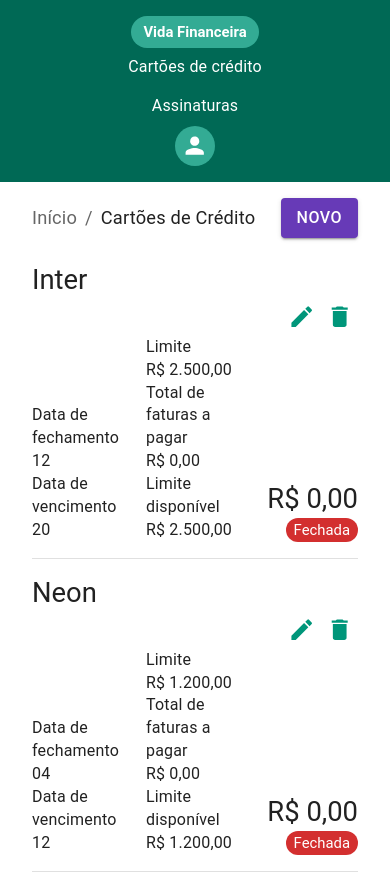
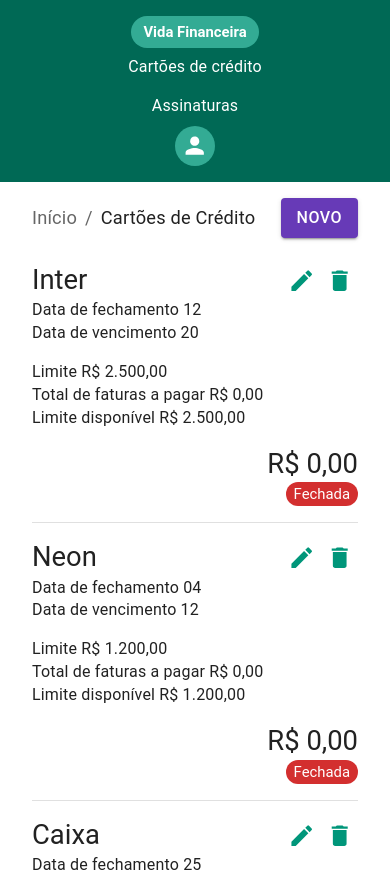
Before and after one commit to valeriatlcarvalho/xpe-pa-vida-financeira, a React (Create React App) app: page /credit-card in a window 390 px wide. Shown: the top 872 px of the page. Built offline with nearby package versions, Linux system fonts and the light colour scheme; data requests are answered from the project's data file.

Commit message:
fix: responsive adjustments

```diff
--- a/src/components/pages/CreditCardPage/ListAll.jsx
+++ b/src/components/pages/CreditCardPage/ListAll.jsx
@@ -33,7 +33,7 @@
         <ListItem sx={{ px: 0, py: 2 }} divider={index < data.length - 1}>
           <Grid container display="flex" direction="column">
             <Grid container item>
-              <Grid item xs={12} md={6} display="flex" direction="column">
+              <Grid item xs={8} md={6} display="flex" direction="column">
                 <Typography component="h4" variant="h5" color="text.primary">
                   {item.name}
                 </Typography>
@@ -41,7 +41,7 @@
               <Grid
                 container
                 item
-                xs={12}
+                xs={4}
                 md={6}
                 display="flex"
                 alignItems="start"
@@ -78,7 +78,7 @@
               justifyContent="flex-start"
               spacing={2}
             >
-              <Grid item xs={4} display="flex" direction="column">
+              <Grid item xs={12} md={4} display="flex" direction="column">
                 <Typography
                   component="span"
                   variant="body2"
@@ -95,7 +95,7 @@
                 </Typography>
               </Grid>
 
-              <Grid item xs={4} display="flex" direction="column">
+              <Grid item xs={12} md={4} display="flex" direction="column">
                 <Typography
                   component="span"
                   variant="body2"
@@ -121,7 +121,8 @@
 
               <Grid
                 item
-                xs={4}
+                xs={12}
+                md={4}
                 display="flex"
                 direction="column"
                 justifyContent="flex-end"
--- a/src/components/pages/SubscriptionPage/ListAll.jsx
+++ b/src/components/pages/SubscriptionPage/ListAll.jsx
@@ -35,7 +35,7 @@
         <ListItem sx={{ px: 0, py: 2 }} divider={index < data.length - 1}>
           <Grid container display="flex" direction="column">
             <Grid container item>
-              <Grid item xs={12} md={6} display="flex" direction="column">
+              <Grid item xs={8} md={6} display="flex" direction="column">
                 <Typography component="h4" variant="h5" color="text.primary">
                   {item.name}
                 </Typography>
@@ -44,7 +44,7 @@
               <Grid
                 container
                 item
-                xs={12}
+                xs={4}
                 md={6}
                 display="flex"
                 alignItems="start"
```
